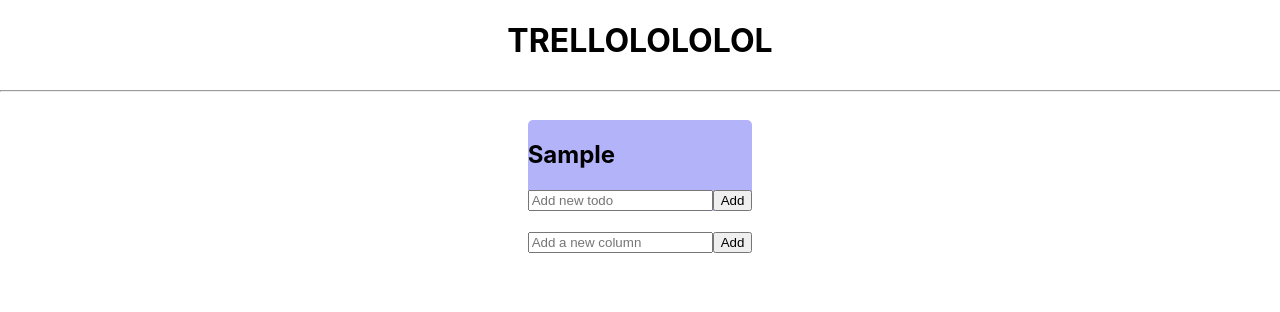
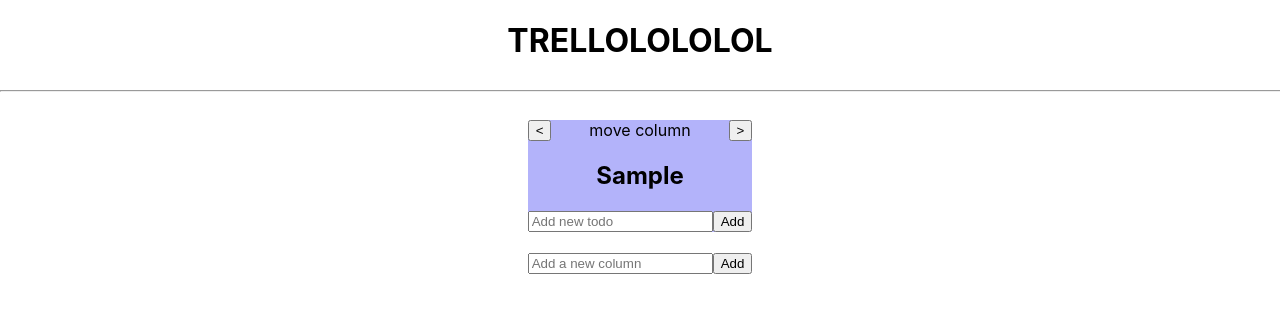
Before and after one commit to blabash/trello-board-with-kev, a React (Create React App) app: page / in a window 1280 px wide. Both pictures are taken after typing "Sample" into the empty fields and a click on the button "Add". Shown: the top 312 px of the page. Built offline with nearby package versions, Linux system fonts and the light colour scheme.

Commit message:
Add column swap

```diff
--- a/src/App.js
+++ b/src/App.js
@@ -6,6 +6,8 @@ import {
   ADD_COLUMN,
   TO_LEFT_COLUMN,
   TO_RIGHT_COLUMN,
+  MOVE_LEFT,
+  MOVE_RIGHT,
 } from './actionTypes';
 import TodoColumn from './TodoColumn';
 
@@ -16,6 +18,9 @@ const reducer = (state, { type, payload }) => {
   let newColumnId;
   let newTodo;
   let newTodosList;
+  let columnsClone;
+  let idxToSwap;
+
   switch (type) {
     case ADD_COLUMN:
       return {
@@ -26,6 +31,39 @@ const reducer = (state, { type, payload }) => {
       return {
         ...state,
         todos: [...state.todos, payload],
+      };
+    case MOVE_LEFT:
+      columnIdx = state.columns.findIndex(
+        (c) => c.columnId === payload.columnId
+      );
+      columnsClone = [...state.columns];
+      idxToSwap = columnIdx ? columnIdx - 1 : columnsClone.length - 1;
+
+      [columnsClone[columnIdx], columnsClone[idxToSwap]] = [
+        columnsClone[idxToSwap],
+        columnsClone[columnIdx],
+      ];
+
+      return {
+        ...state,
+        columns: columnsClone,
+      };
+    case MOVE_RIGHT:
+      columnIdx = state.columns.findIndex(
+        (c) => c.columnId === payload.columnId
+      );
+
+      columnsClone = [...state.columns];
+      idxToSwap = columnIdx === columnsClone.length - 1 ? 0 : columnIdx + 1;
+
+      [columnsClone[columnIdx], columnsClone[idxToSwap]] = [
+        columnsClone[idxToSwap],
+        columnsClone[columnIdx],
+      ];
+
+      return {
+        ...state,
+        columns: columnsClone,
       };
     case TO_LEFT_COLUMN:
       columnIdx = state.columns.findIndex(
@@ -86,6 +124,17 @@ function App() {
   const [columnName, setColumnName] = useState('');
   const ref = useRef(1);
 
+  function moveColumn(columnId, direction) {
+    const type = direction === 'left' ? MOVE_LEFT : MOVE_RIGHT;
+
+    dispatch({
+      type,
+      payload: {
+        columnId,
+      },
+    });
+  }
+
   function changeColumn(todo, columnId, direction) {
     const type = direction === 'left' ? TO_LEFT_COLUMN : TO_RIGHT_COLUMN;
 
@@ -127,6 +176,7 @@ function App() {
             {...column}
             state={state}
             changeColumn={changeColumn}
+            moveColumn={moveColumn}
           />
         ))}
       </div>
--- a/src/TodoColumn.js
+++ b/src/TodoColumn.js
@@ -5,6 +5,7 @@ import { ADD_TODO } from './actionTypes';
 
 function TodoColumn({
   dispatch,
+  moveColumn,
   changeColumn,
   columnName,
   columnId,
@@ -35,7 +36,17 @@ function TodoColumn({
         borderRadius: '5px',
       }}
     >
-      <h2>{columnName}</h2>
+      <div
+        style={{
+          display: 'flex',
+          justifyContent: 'space-between',
+        }}
+      >
+        <button onClick={() => moveColumn(columnId, 'left')}>{'<'}</button>
+        <p style={{ margin: '0' }}>move column</p>
+        <button onClick={() => moveColumn(columnId, 'right')}>{'>'}</button>
+      </div>
+      <h2 style={{ textAlign: 'center' }}>{columnName}</h2>
       {state.todos
         .filter((t) => t.columnId === columnId)
         .map((todo) => (
--- a/src/actionTypes.js
+++ b/src/actionTypes.js
@@ -2,3 +2,5 @@ export const ADD_TODO = 'ADD_TODO';
 export const TO_LEFT_COLUMN = 'TO_LEFT_COLUMN';
 export const TO_RIGHT_COLUMN = 'TO_RIGHT_COLUMN';
 export const ADD_COLUMN = 'ADD_COLUMN';
+export const MOVE_LEFT = 'MOVE_LEFT';
+export const MOVE_RIGHT = 'MOVE_RIGHT';
```
